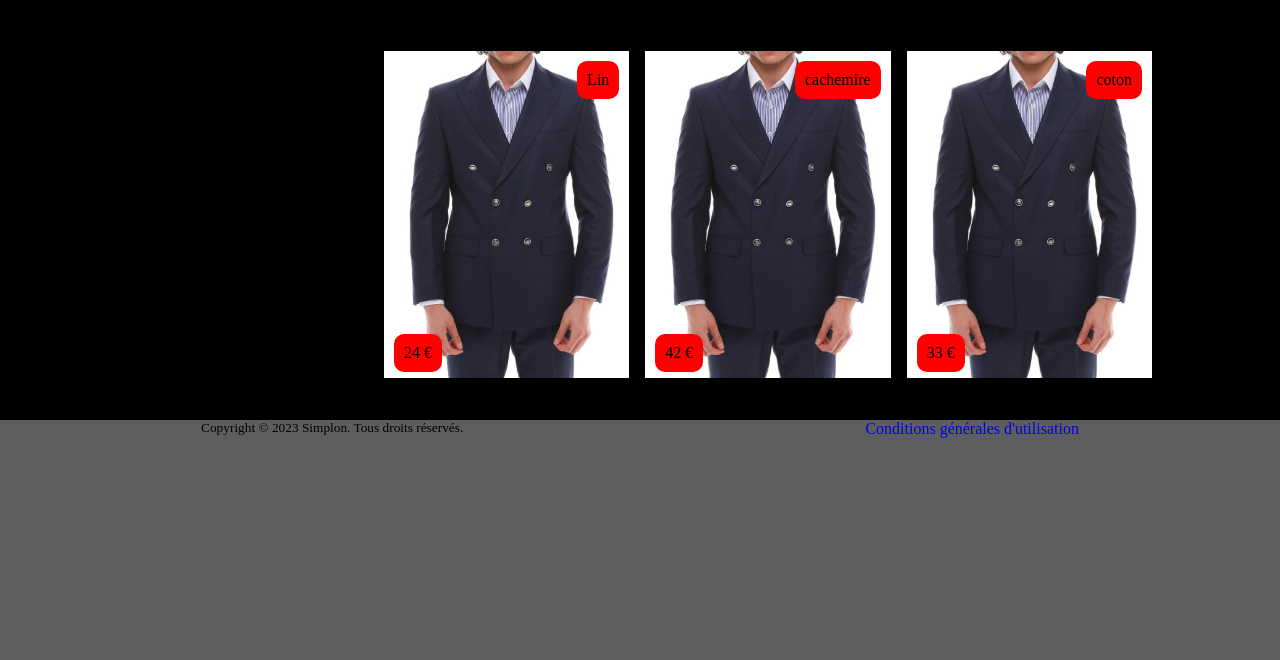
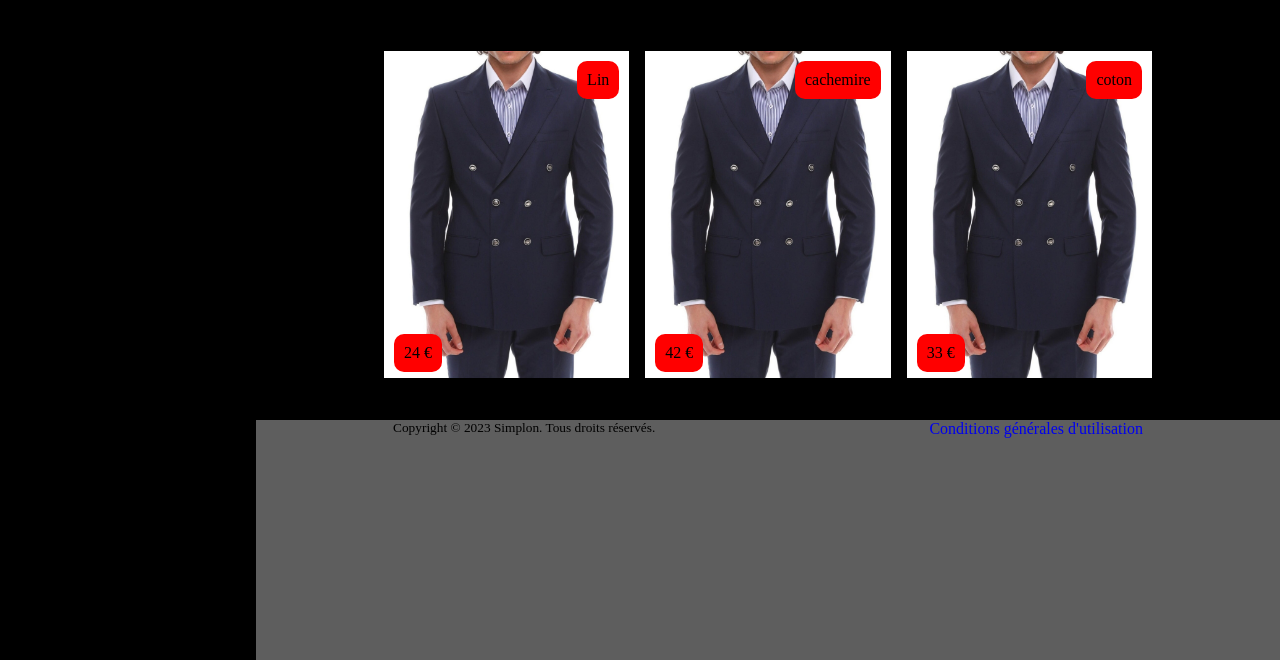
Before and after one commit to SavreuxAntoine/Ducsman, a plain HTML site: page index.html in a window 1280 px wide. Shown: the part 894-1554 px from the top of the page. Drawn offline with Linux system fonts and the light colour scheme; a web font is replaced by a local one.

Commit message:
footer margin

```diff
--- a/style.css
+++ b/style.css
@@ -101,7 +101,7 @@ font-family: 'Amiri', serif;
   text-align: center;
   color: #000000;
 }
-header .GIF{
+header .GIF {
   width: 80%;
   height: 30em;
   transform: translateX(25%);
@@ -111,7 +111,7 @@ footer {
   display: flex;
   justify-content: space-around;
   height: 15em;
-  margin 20%;
+  margin-left: 20%;
 
   display: flex;
   background: #5e5e5e;
```
